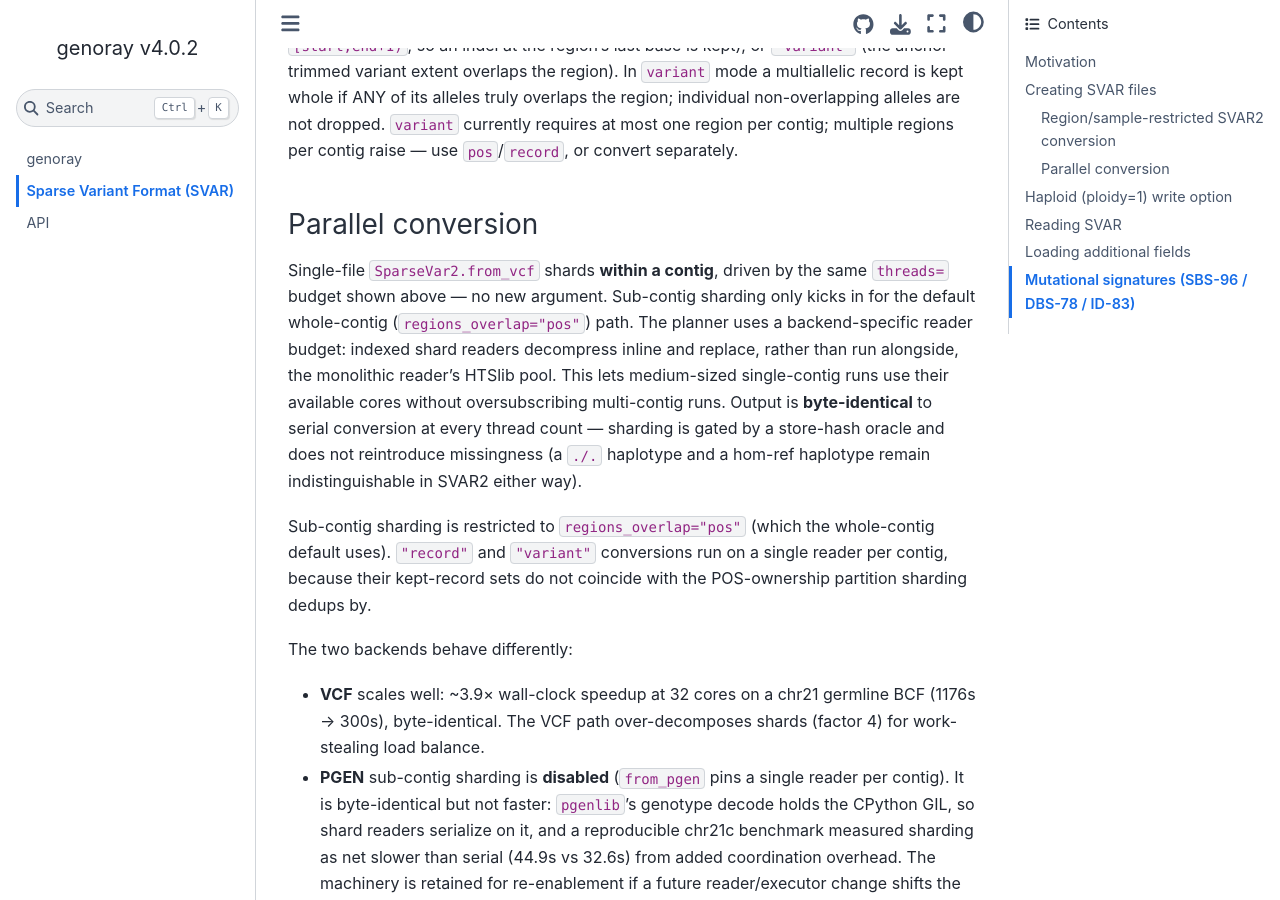
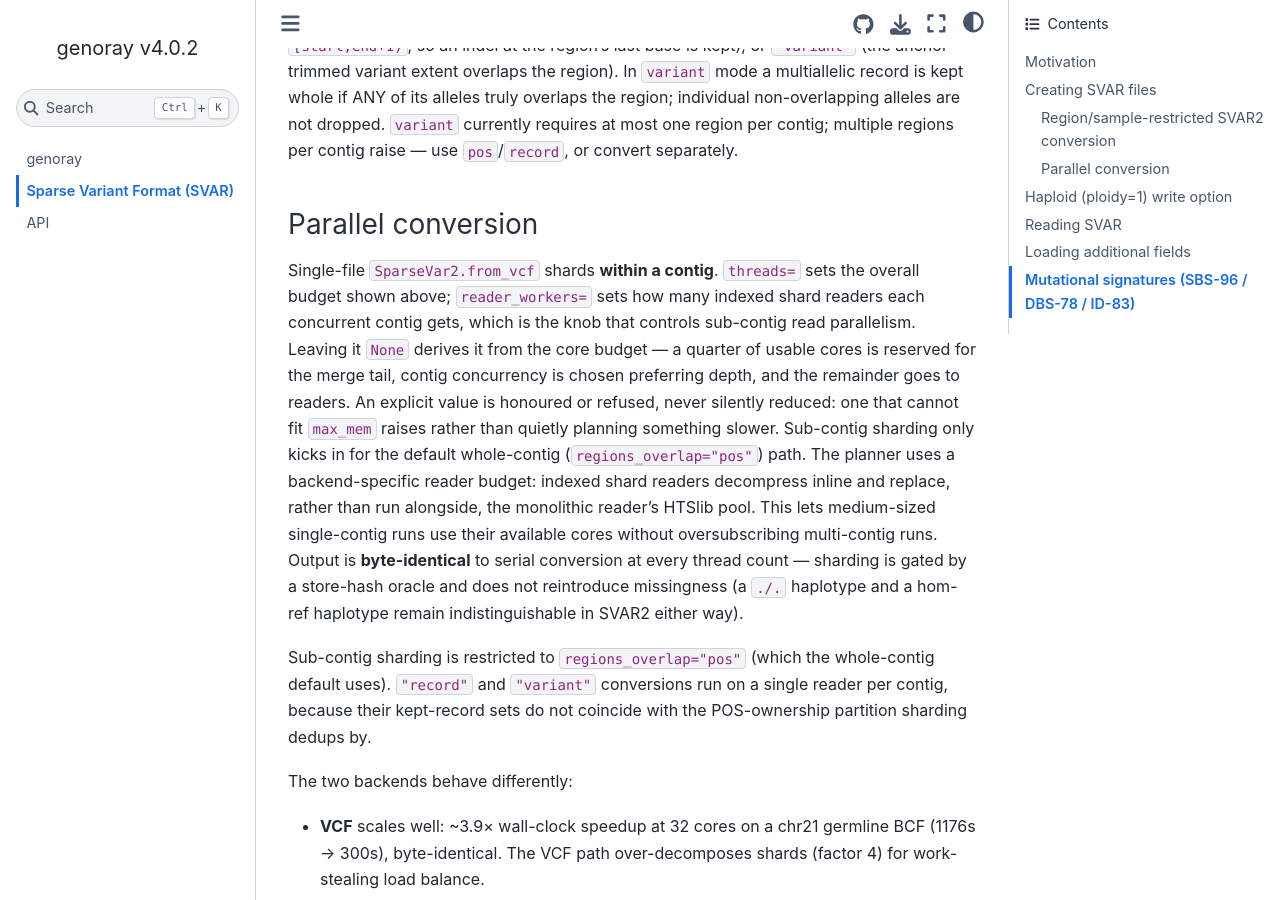
Before and after one commit to d-laub/genoray, a Sphinx documentation site: the page built from docs/source/svar.md, in a window 1280 px wide and 900 px high, scrolled down 1706 px. Built offline with Sphinx 7.4.7 and the Sphinx Book theme 1.1.4, drawn with Linux system fonts in a browser that asks for light colours; the version number is read from the project's files by our own code.

Commit message:
docs: correct the 128 GB headroom figure and svar.md's stale sharding claim
Task 6's review caught an arithmetic error I introduced. The 128 GB host at
S=500,000 was described as planning cc=1, w=2 "with roughly 48 GB to spare".
48 GB is the gap to the w=1 FLOOR (104,858 - 56,408), not to the plan the host
actually receives. It plans w=2, which needs 81,739 MB, so the real headroom is
about 23 GB. It stops at w=2 because w=3 needs 107,069 MB, just over budget.
Headroom has to be measured against what the planner chooses, not against the
cheapest plan it could have chosen. Corrected in SKILL.md and in the plan step
that specified the wrong number.

Also fixes docs/source/svar.md, which still told readers that from_vcf's
sub-contig sharding is "driven by the same threads= budget shown above -- no new
argument". That is now false, and SKILL.md's rewritten max_mem passage points
readers at this very section, so the two would have contradicted each other. It
now documents reader_workers: what None derives, and that an explicit value is
honoured or refused rather than silently reduced.

Co-Authored-By: Claude Opus 5 (1M context) <noreply@anthropic.com>
Claude-Session: https://claude.ai/code/session_01KVaeTmpJRNugv7RETnqMUL

```diff
--- a/docs/source/svar.md
+++ b/docs/source/svar.md
@@ -71,9 +71,15 @@ regions per contig raise — use `pos`/`record`, or convert separately.
 
 ### Parallel conversion
 
-Single-file `SparseVar2.from_vcf` shards **within a contig**, driven by the same
-`threads=` budget shown above — no new argument. Sub-contig sharding only kicks
-in for the default whole-contig (`regions_overlap="pos"`) path. The planner uses
+Single-file `SparseVar2.from_vcf` shards **within a contig**. `threads=` sets
+the overall budget shown above; `reader_workers=` sets how many indexed shard
+readers each concurrent contig gets, which is the knob that controls sub-contig
+read parallelism. Leaving it `None` derives it from the core budget — a quarter
+of usable cores is reserved for the merge tail, contig concurrency is chosen
+preferring depth, and the remainder goes to readers. An explicit value is
+honoured or refused, never silently reduced: one that cannot fit `max_mem`
+raises rather than quietly planning something slower. Sub-contig sharding only
+kicks in for the default whole-contig (`regions_overlap="pos"`) path. The planner uses
 a backend-specific reader budget: indexed shard readers decompress inline and
 replace, rather than run alongside, the monolithic reader's HTSlib pool. This
 lets medium-sized single-contig runs use their available cores without
```
Also changed, not shown: docs/superpowers/plans/2026-09-05-svar2-reader-frontier.md (+7 -2 lines), skills/genoray-api/SKILL.md (+3 -1 lines).
